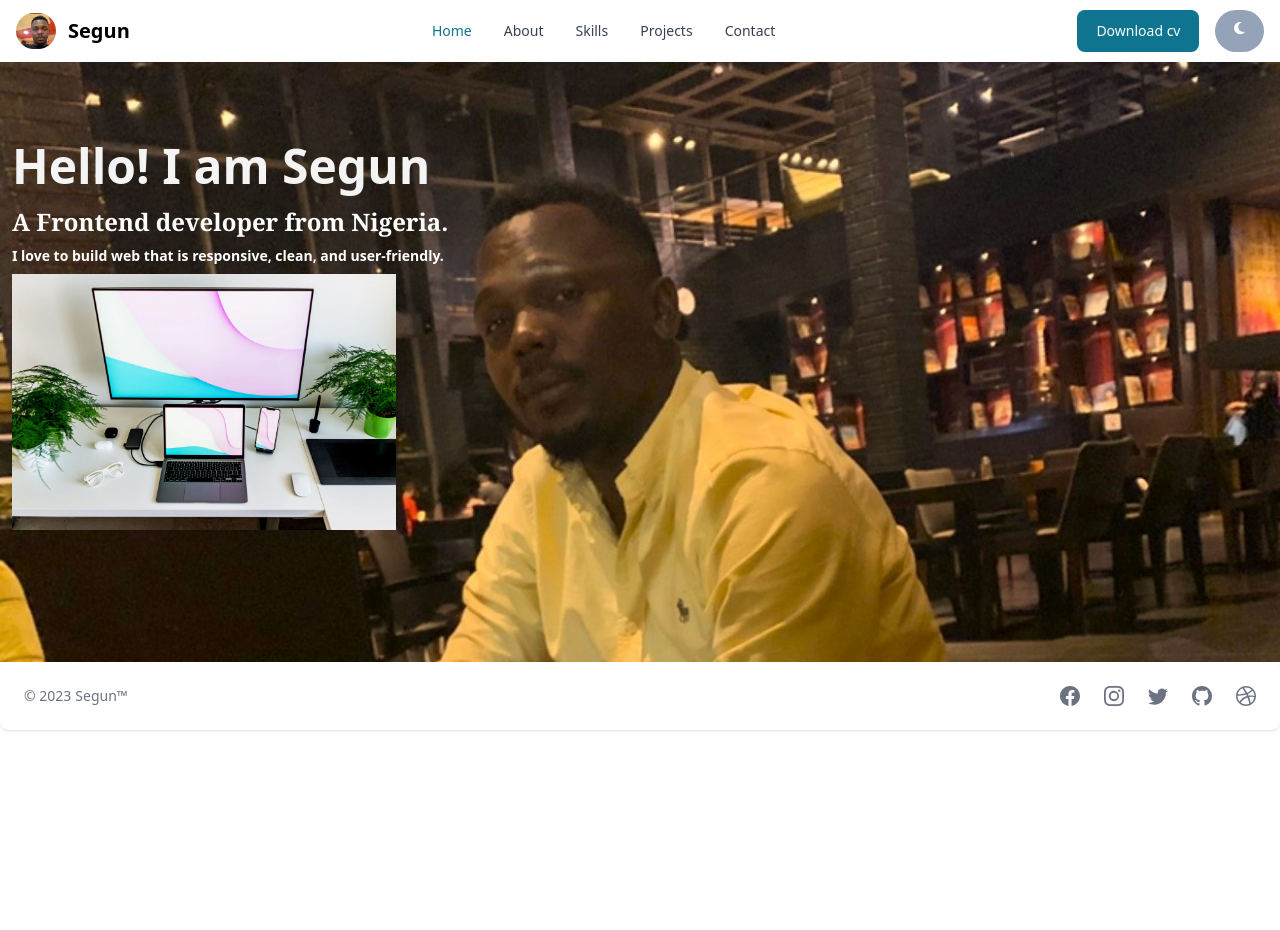
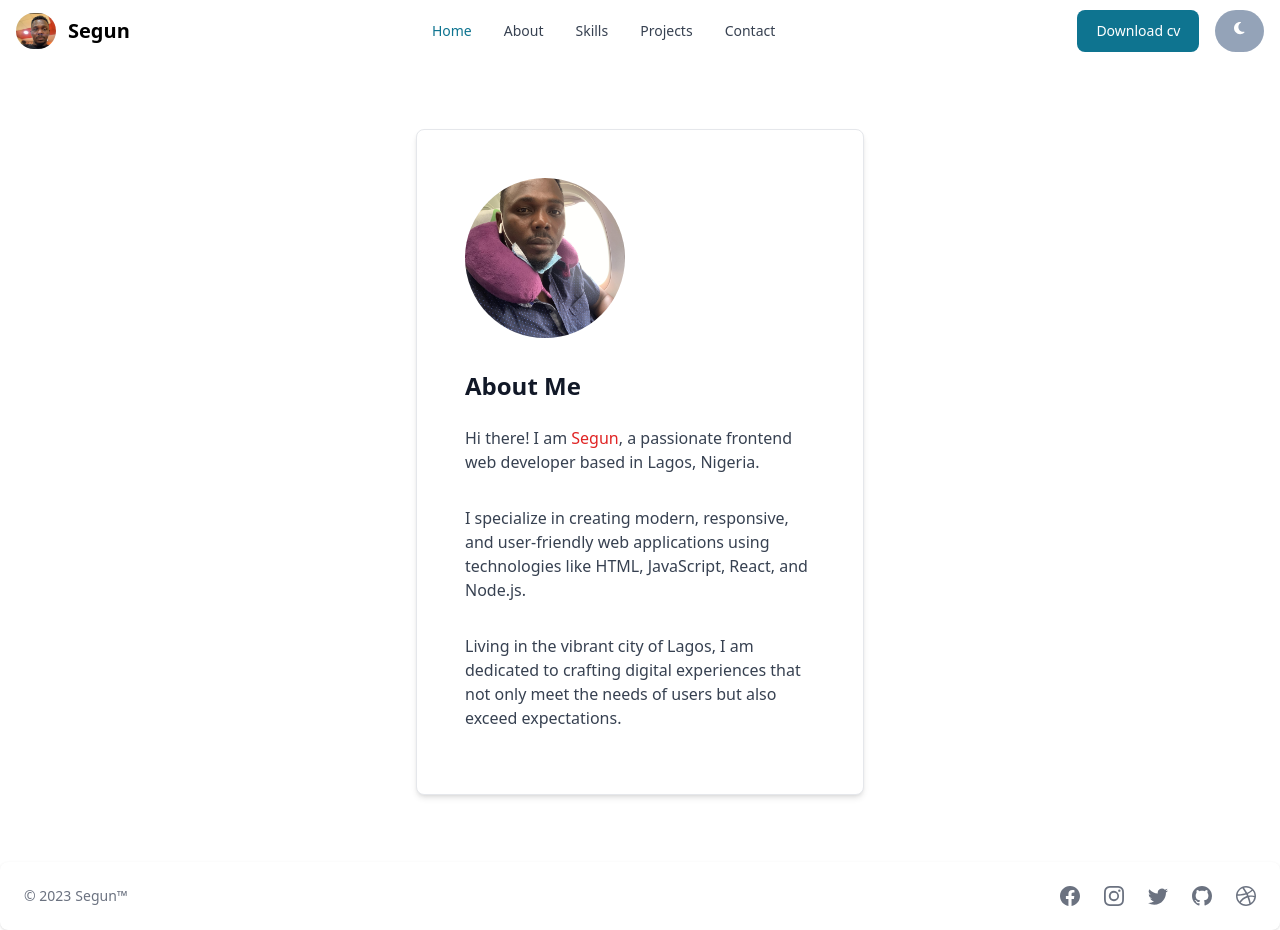
Before and after one commit to fabiyis/IProject, a React (Vite) app: page /about in a window 1280 px wide. Before the commit the page ends 800 px from the top, so only its background shows below. Built offline with nearby package versions, Linux system fonts and the light colour scheme.

Commit message:
About page added,implement Router,Route and Routes funtion for pages navigation

```diff
--- a/package.json
+++ b/package.json
@@ -16,7 +16,8 @@
     "flowbite": "^2.2.0",
     "flowbite-react": "^0.7.0",
     "react": "^18.2.0",
-    "react-dom": "^18.2.0"
+    "react-dom": "^18.2.0",
+    "react-router-dom": "^6.20.1"
   },
   "devDependencies": {
     "@types/react": "^18.2.37",
--- a/src/App.jsx
+++ b/src/App.jsx
@@ -1,9 +1,10 @@
 // eslint-disable-next-line no-unused-vars
 import React, { useState, useEffect } from 'react';
+import { BrowserRouter as Router, Route, Routes } from 'react-router-dom';
 import NavBar from './components/NavBar';
 import Home from './components/Home';
 import FooterComp from './components/FooterComp';
-
+import About from './pages/About';
 
 const App = () => {
   const [isDarkMode, setIsDarkMode] = useState(false);
@@ -21,14 +22,20 @@ const App = () => {
   };
 
   return (
-    <div className={`app ${isDarkMode ? 'dark' : 'light'}`}>
-      <NavBar isDarkMode={isDarkMode} toggleDarkMode={toggleDarkMode} />
-      <Home isDarkMode={isDarkMode} toggleDarkMode={toggleDarkMode} />
-      <FooterComp isDarkMode={isDarkMode} toggleDarkMode={toggleDarkMode} />
+    <Router>
+      <div className={`app ${isDarkMode ? 'dark' : 'light'}`}>
+        <NavBar isDarkMode={isDarkMode} toggleDarkMode={toggleDarkMode} />
 
-      {/* Add other components or sections as needed */}
-    </div>
+        <Routes>
+          <Route path="/" element={<Home isDarkMode={isDarkMode} toggleDarkMode={toggleDarkMode} />} />
+          <Route path="/about" element={<About />} />
+          {/* Add other routes as needed */}
+        </Routes>
+
+        <FooterComp isDarkMode={isDarkMode} toggleDarkMode={toggleDarkMode} />
+      </div>
+    </Router>
   );
-}
+};
 
 export default App;
--- a/src/components/NavBar.jsx
+++ b/src/components/NavBar.jsx
@@ -3,20 +3,17 @@ import React from 'react';
 import { Button, Navbar } from 'flowbite-react';
 import { FontAwesomeIcon } from '@fortawesome/react-fontawesome';
 import { faSun, faMoon } from '@fortawesome/free-solid-svg-icons';
-
+import { Link } from 'react-router-dom';
 
 // eslint-disable-next-line react/prop-types
 const NavBar = ({ isDarkMode, toggleDarkMode }) => {
-    console.log('isDarkMode in NavBar:', isDarkMode);
-
-
   const buttonClass = `text-sm font-medium rounded-full ${isDarkMode ? 'bg-slate-700' : 'bg-slate-400'} text-white focus:outline-none`;
   const navbarClass = `navbar ${isDarkMode ? 'dark-mode-navbar' : ''}`;
   const backgroundColor = isDarkMode ? ' bg-rose-200' : '';
 
   return (
     <Navbar fluid rounded className={navbarClass} style={{ backgroundColor }}>
-      <Navbar.Brand href="https://flowbite-react.com">
+      <Navbar.Brand as={Link} to="/">
         <img src="/img/seg.JPG" className="rounded-full w-10 mr-3 h-6 sm:h-9" alt="" />
         <span className={`self-center whitespace-nowrap text-xl font-semibold ${isDarkMode ? 'dark:text-white' : ''}`}>Segun</span>
       </Navbar.Brand>
@@ -27,16 +24,24 @@ const NavBar = ({ isDarkMode, toggleDarkMode }) => {
         </Button>
       </div>
       <Navbar.Collapse>
-        <Navbar.Link href="#" active>
+        <Navbar.Link as={Link} to="/" active>
           Home
         </Navbar.Link>
-        <Navbar.Link href="#">About</Navbar.Link>
-        <Navbar.Link href="#">Skills</Navbar.Link>
-        <Navbar.Link href="#">Projects</Navbar.Link>
-        <Navbar.Link href="#">Contact</Navbar.Link>
+        <Navbar.Link as={Link} to="/about">
+          About
+        </Navbar.Link>
+        <Navbar.Link as={Link} to="/skills">
+          Skills
+        </Navbar.Link>
+        <Navbar.Link as={Link} to="/projects">
+          Projects
+        </Navbar.Link>
+        <Navbar.Link as={Link} to="/contact">
+          Contact
+        </Navbar.Link>
       </Navbar.Collapse>
     </Navbar>
   );
-}
+};
 
 export default NavBar;
--- /dev/null
+++ b/src/pages/About.jsx
@@ -0,0 +1,29 @@
+
+'use client';
+
+import { Card } from 'flowbite-react';
+
+function Component() {
+  return (
+    <div className="flex items-center justify-center h-screen">
+    <Card className="max-w-md p-6 rounded-lg shadow-md bg-white dark:bg-gray-800">
+      <img src="/img/seg1.JPG" alt="Profile" className="w-40 h-40 object-cover rounded-full mb-4" />
+      <h5 className="text-2xl font-bold mb-2 text-gray-900 dark:text-white">
+        About Me
+      </h5>
+      <p className="text-gray-700 dark:text-gray-400 mb-4">
+        Hi there! I am <span className="text-red-600">Segun</span>, a passionate frontend web developer based in Lagos, Nigeria.
+      </p>
+      <p className="text-gray-700 dark:text-gray-400 mb-4">
+        I specialize in creating modern, responsive, and user-friendly web applications using technologies like HTML, JavaScript, React, and Node.js.
+      </p>
+      <p className="text-gray-700 dark:text-gray-400 mb-4">
+        Living in the vibrant city of Lagos, I am dedicated to crafting digital experiences that not only meet the needs of users but also exceed expectations.
+      </p>
+      {/* Add more content or sections as needed */}
+    </Card>
+  </div>
+  );
+}
+
+export default Component;
```
Also changed, not shown: src/main.jsx (+4 -4 lines), public/img/seg1.JPG (added), 1 other file (tests, documents, lock files or other folders).
